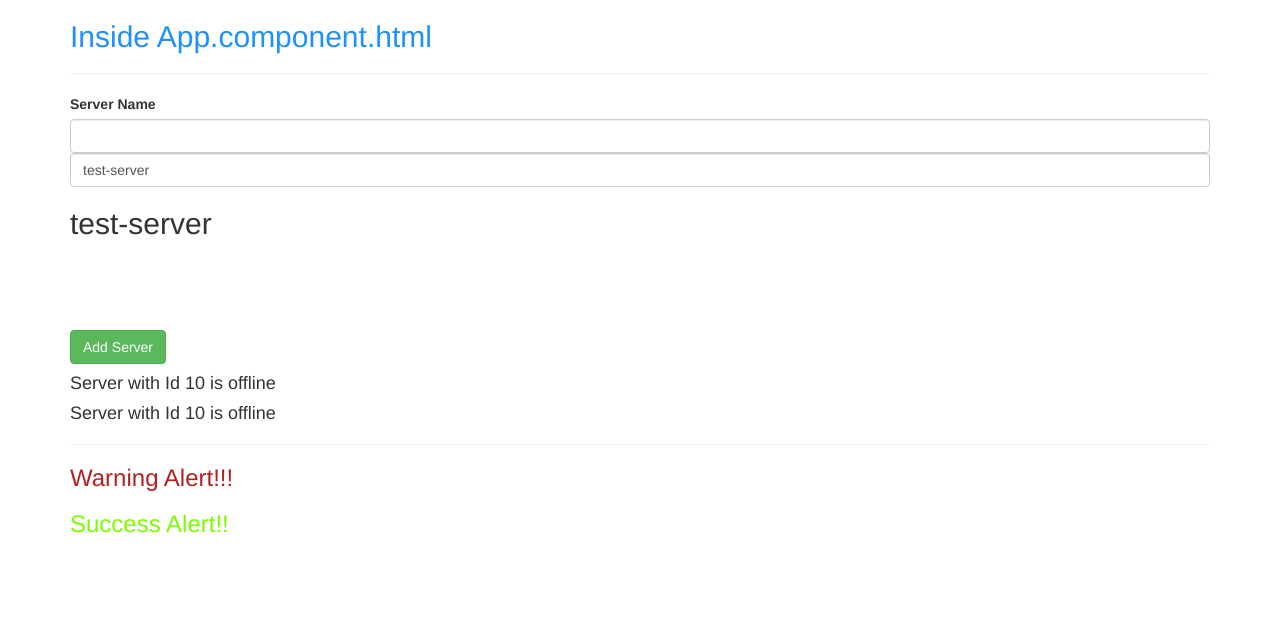
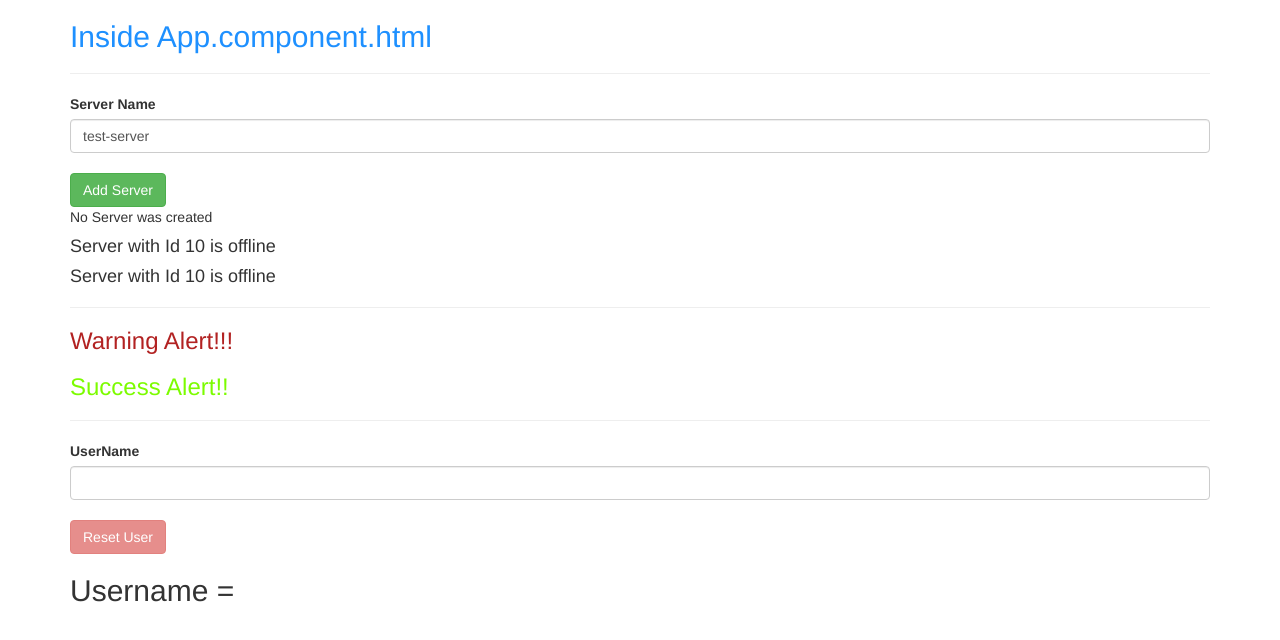
Before and after one commit to david2999999/Angular-5, an Angular app in the folder Angular-Demo/: page / in a window 1280 px wide. Shown: the top 640 px of the page. Built offline with nearby package versions, Linux system fonts and the light colour scheme.

Commit message:
string interpolation, 2 way data binding, event binding, and property binding

```diff
--- a/Angular-Demo/src/app/app.component.html
+++ b/Angular-Demo/src/app/app.component.html
@@ -9,6 +9,8 @@
       <hr>
       <app-warning-alert></app-warning-alert>
       <app-success-alert></app-success-alert>
+      <hr>
+      <app-username></app-username>
     </div>
   </div>
 </div>
--- a/Angular-Demo/src/app/app.module.ts
+++ b/Angular-Demo/src/app/app.module.ts
@@ -9,6 +9,7 @@ import {ServerComponent} from './server/server.component';
 import { ServersComponent } from './servers/servers.component';
 import { WarningAlertComponent } from './warning-alert/warning-alert.component';
 import { SuccessAlertComponent } from './success-alert/success-alert.component';
+import { UsernameComponent } from './username/username.component';
 
 
 @NgModule({
@@ -17,8 +18,10 @@ import { SuccessAlertComponent } from './success-alert/success-alert.component';
     ServerComponent,
     ServersComponent,
     WarningAlertComponent,
-    SuccessAlertComponent
+    SuccessAlertComponent,
+    UsernameComponent
   ],
+
   imports: [
     BrowserModule,
     FormsModule,
--- a/Angular-Demo/src/app/servers/servers.component.html
+++ b/Angular-Demo/src/app/servers/servers.component.html
@@ -1,14 +1,14 @@
 <label for="serverName">Server Name</label>
-<input id="serverName" type="text" class="form-control" (input)="onUpdateServerName($event)">
-<input id="serverName2" type="text" class="form-control" [(ngModel)]="serverName">
-<h2>{{serverName}}</h2>
-<br><br><br><br>
+<!--<input id="serverName" type="text" class="form-control" (input)="onUpdateServerName($event)">-->
+<input id="serverName" type="text" class="form-control" [(ngModel)]="serverName">
+<!--<h2>{{serverName}}</h2>-->
+<br>
 <button class="btn btn-success"
         [disabled]="!allowNewServer"
         (click)="onCreateServer()">Add Server</button>
-
+<p>{{serverCreationStatus}}</p>
 <!--<p>{{allowNewServer}}</p>-->
 <!--<p [innerText]="allowNewServer"></p>-->
-<!--<p>{{serverCreationStatus}}</p>-->
+
 <app-server></app-server>
 <app-server></app-server>
--- a/Angular-Demo/src/app/servers/servers.component.ts
+++ b/Angular-Demo/src/app/servers/servers.component.ts
@@ -24,7 +24,7 @@ export class ServersComponent implements OnInit {
   }
 
   onCreateServer() {
-    this.serverCreationStatus = 'Server was created!';
+    this.serverCreationStatus = 'Server was created! Name is ' + this.serverName;
   }
 
   onUpdateServerName(event: Event) {
--- /dev/null
+++ b/Angular-Demo/src/app/username/username.component.html
@@ -0,0 +1,7 @@
+<label for="username">UserName</label>
+<input type="text" class="form-control" id="username" [(ngModel)]="username"><br>
+<button [disabled]="username == ''"
+          (click)="onResetUser()"
+          class="btn btn-danger">Reset User</button>
+
+<h2>Username = {{username}}</h2>
--- /dev/null
+++ b/Angular-Demo/src/app/username/username.component.ts
@@ -0,0 +1,20 @@
+import { Component, OnInit } from '@angular/core';
+
+@Component({
+  selector: 'app-username',
+  templateUrl: './username.component.html',
+  styleUrls: ['./username.component.css']
+})
+
+export class UsernameComponent implements OnInit {
+  username = '';
+
+  constructor() { }
+
+  ngOnInit() {
+  }
+
+  onResetUser() {
+    this.username = '';
+  }
+}
```
Also changed, not shown: Angular-Demo/src/app/username/username.component.css (added), 1 other file (tests, documents, lock files or other folders).
